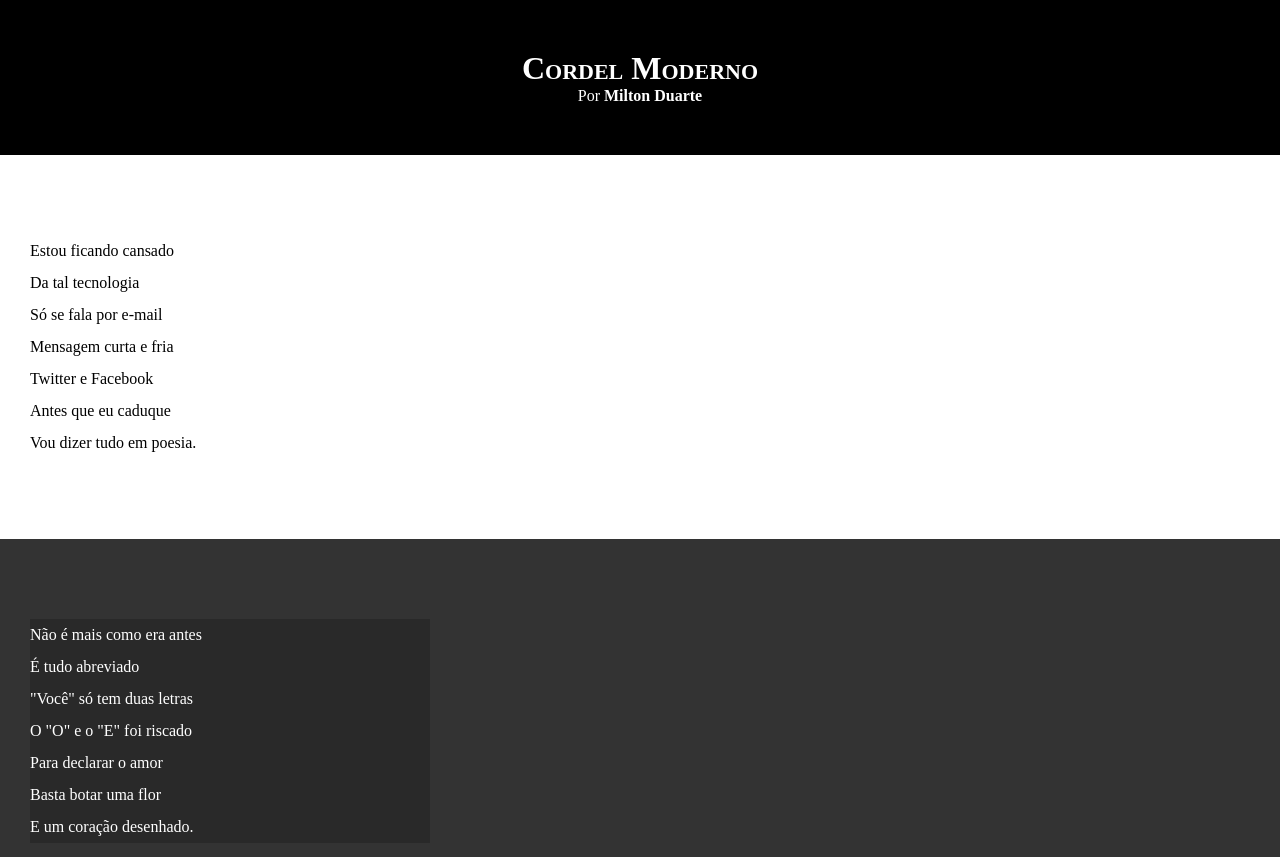
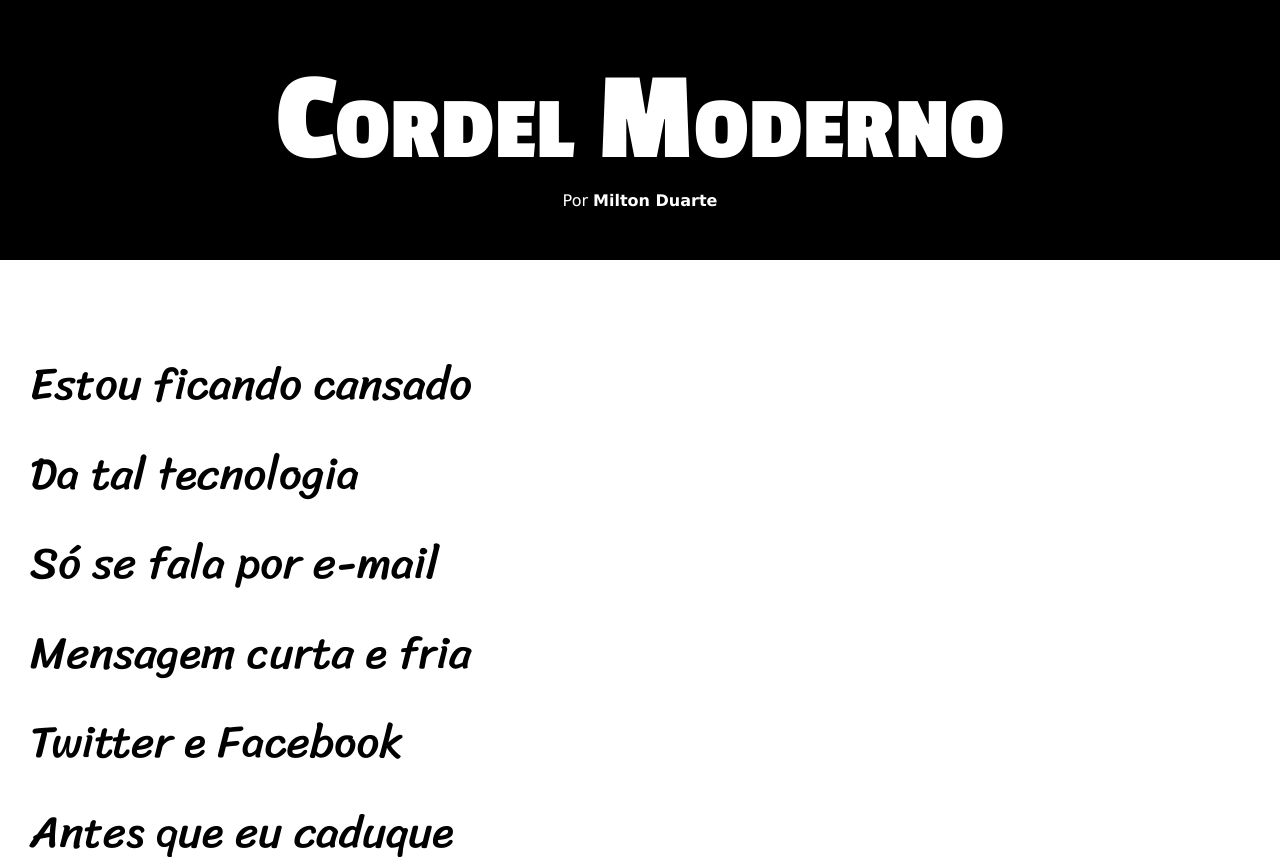
Before and after one commit to marianarodrisouza/html-css, a plain HTML site: page Desafio/D12/index.html in a window 1280 px wide. Shown: the top 857 px of the page. Drawn offline with Linux system fonts and the light colour scheme.

Commit message:
Update style.css

```diff
--- a/Desafio/D12/estilo/style.css
+++ b/Desafio/D12/estilo/style.css
@@ -1,13 +1,24 @@
 @charset "UTF-8";
+
+@import url('https://fonts.googleapis.com/css2?family=Passion+One:wght@400;700;900&display=swap');
+@import url('https://fonts.googleapis.com/css2?family=Passion+One:wght@400;700;900&family=Sriracha&display=swap');
+
+:root {
+    --fonte1: Verdana, Geneva, Tahoma, sans-serif;
+    --fonte2: 'Passion One', cursive;
+    --fonte3: 'Sriracha', curive;
+}
 
 * {
     margin: 0px;
     padding: 0px;
+    font-size: 1em;
 }
 
 html, body {
     min-height: 100vh;
     background-color: darkgray;
+    font-family: var(--fonte1);
 }
 
 header {
@@ -18,6 +29,8 @@ header {
 header > h1 {
     padding-top: 50px;
     font-variant: small-caps;
+    font-family: var(--fonte2);
+    font-size: 10vw;
 }
 
 header > p {
@@ -39,6 +52,8 @@ section {
     padding-bottom: 10vh;
     line-height: 2em;
     padding-left: 30px;
+    font-family: var(--fonte3);
+    font-size: 3.5vw;
 }
 
 section.normal {
@@ -52,7 +67,8 @@ section.imagem {
 }
 
 section.imagem > p {
-    width: 400px;
+    display: inline-block;
+    padding: 5px;
     background-color: rgba(0, 0, 0, 0.2);
 }
 
```
